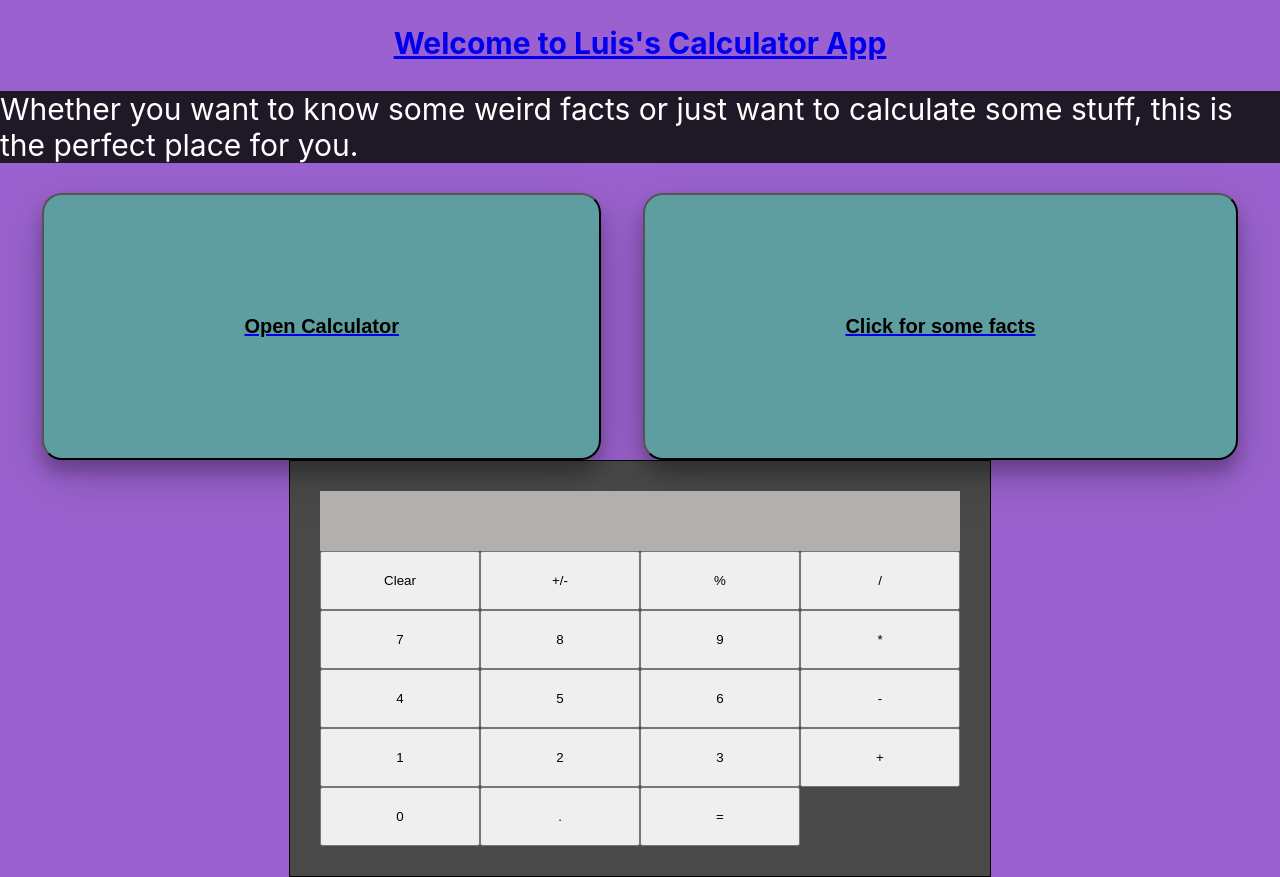
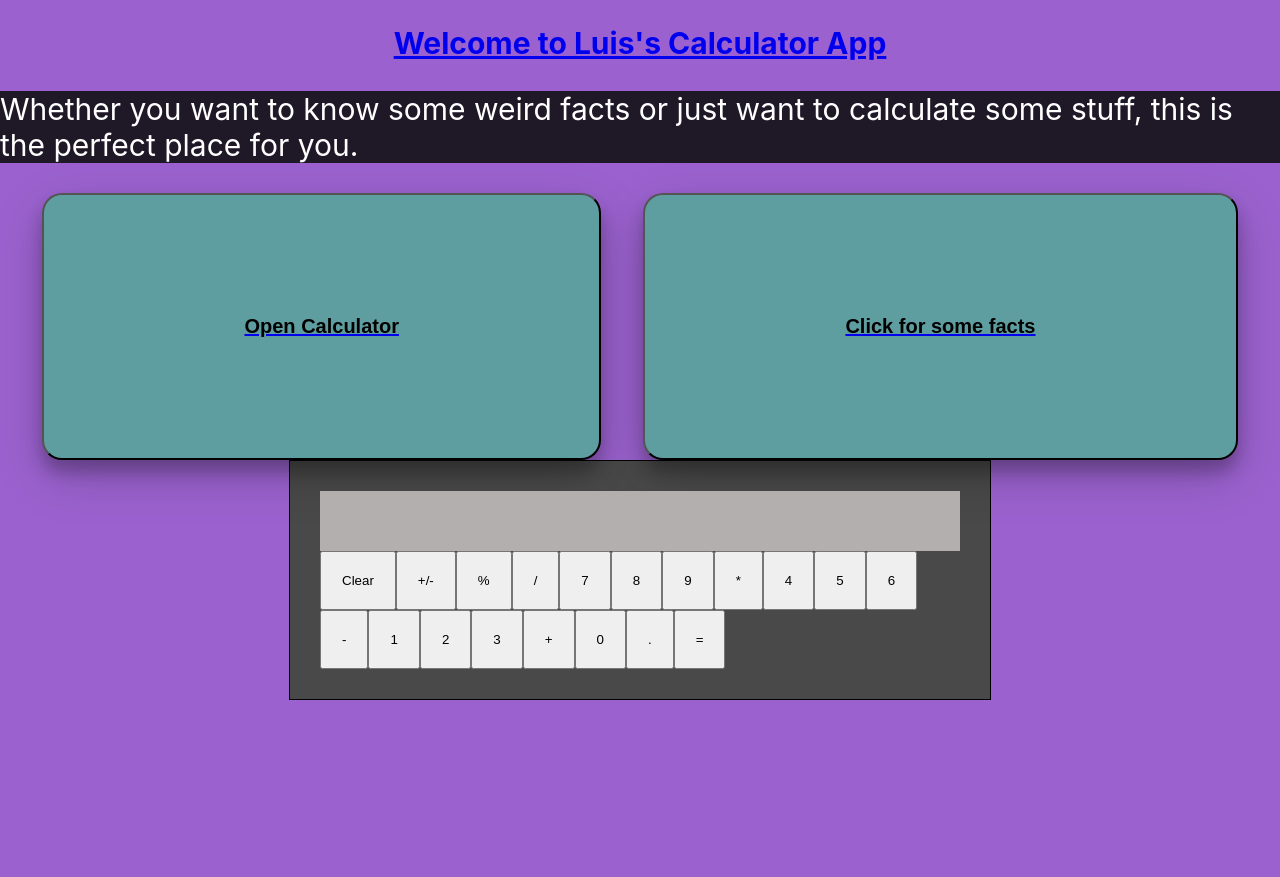
Before and after one commit to LuisGtk/react-calc-app, a React (Create React App) app: page /Calculator in a window 1280 px wide. After the commit the page ends 800 px from the top, so only its background shows below. Built offline with nearby package versions, Linux system fonts and the light colour scheme.

Commit message:
adding links and buttons

```diff
--- a/src/components/Calculator/Calculator.css
+++ b/src/components/Calculator/Calculator.css
@@ -16,10 +16,10 @@
           justify-content: center;
           align-items: center;
       }
-      .row{
-          display: grid;
+      /* .row{
+          display:grid;
           grid-template-columns: repeat(4, 1fr);
-      }
+      } */
       .total{
         position: absolute;
         bottom: 2%;
```
